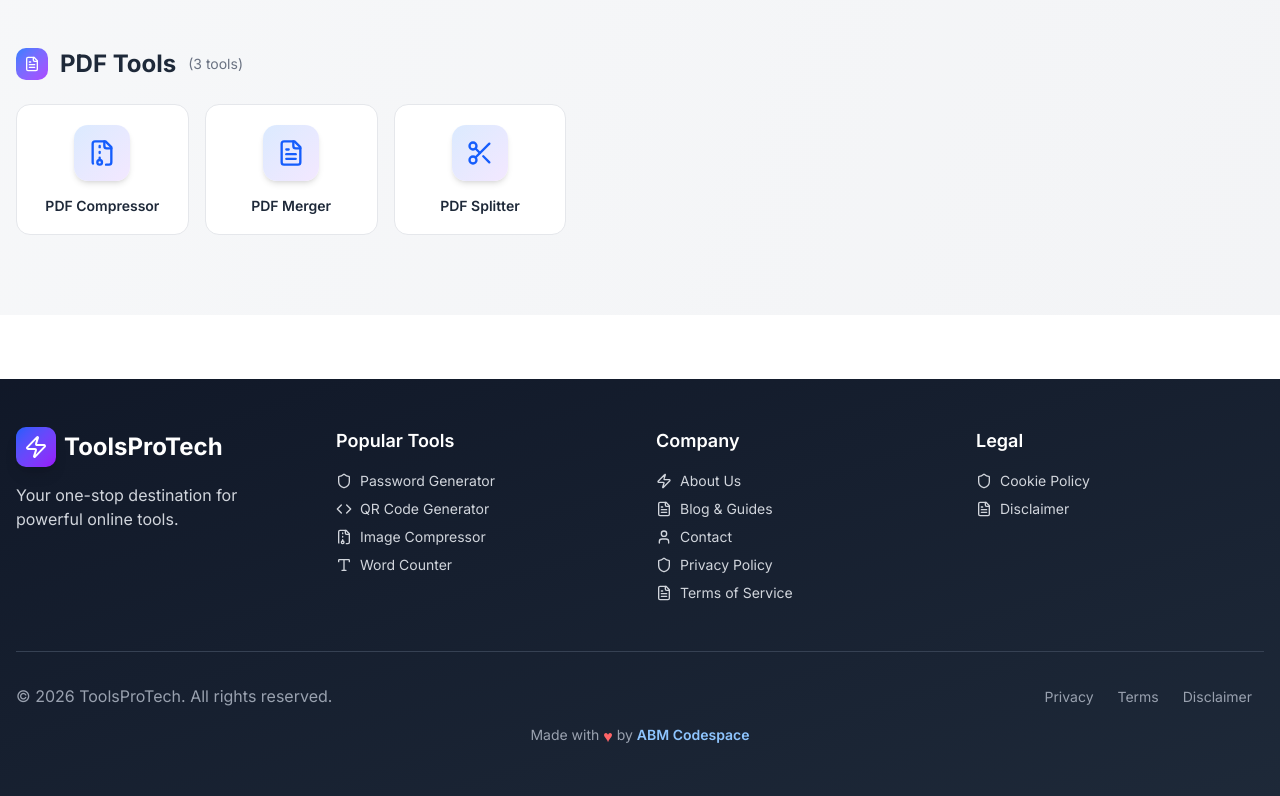
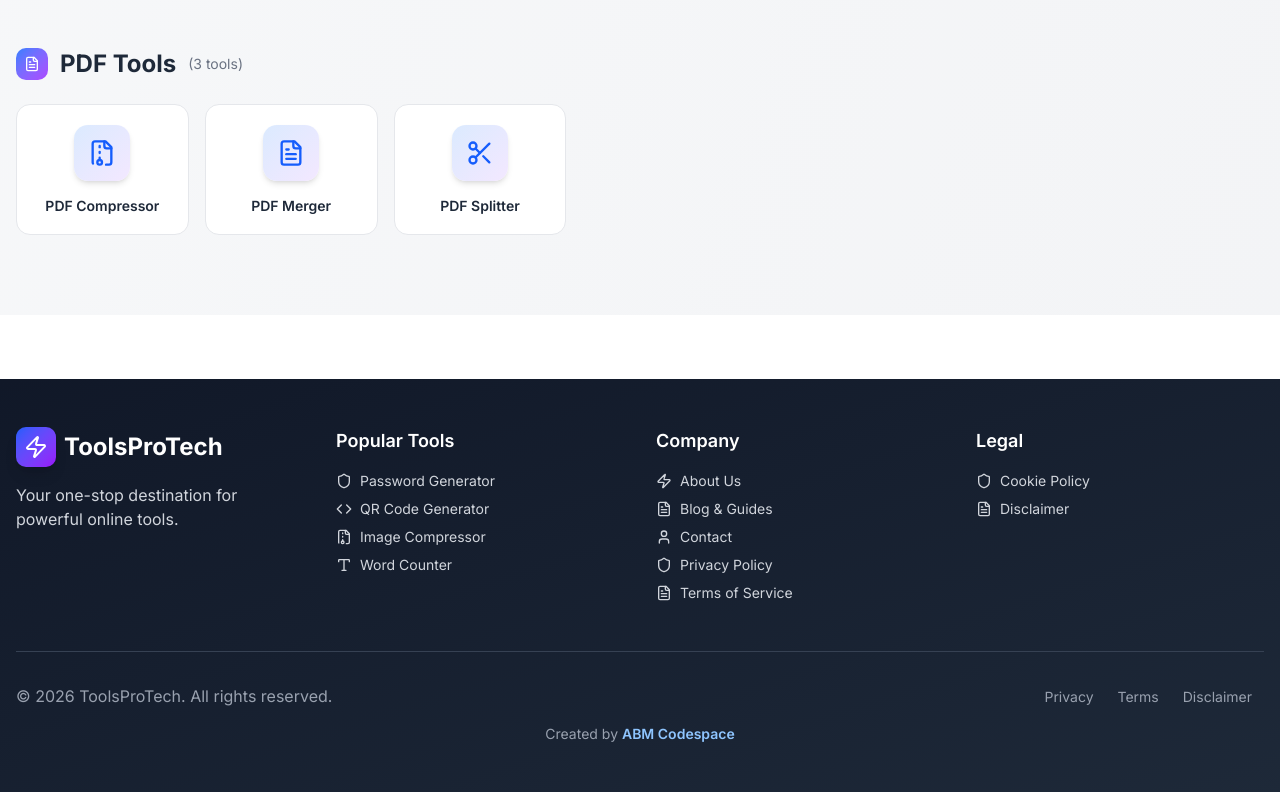
Before and after one commit to workaura0-web/toolsprotech, a Next.js app: page / in a window 1280 px wide. Shown: the part 3631-4427 px from the top of the page. Built offline with nearby package versions, Linux system fonts and the light colour scheme.

Commit message:
Update footer.tsx

```diff
--- a/src/components/footer.tsx
+++ b/src/components/footer.tsx
@@ -135,7 +135,7 @@
 						</div>
 					</div>
 					<p className='mt-4 text-center text-sm text-gray-400'>
-						Made with <span className='text-red-400 text-base align-middle'>♥</span> by <a href='https://abmcodespace.vercel.app/' target='_blank' rel='noreferrer' className='font-semibold text-blue-300 hover:text-blue-200 transition-colors'>ABM Codespace</a>
+						Created by <a href='https://abmcodespace.vercel.app/' target='_blank' rel='noreferrer' className='font-semibold text-blue-300 hover:text-blue-200 transition-colors'>ABM Codespace</a>
 					</p>
 				</div>
 			</div>
```
